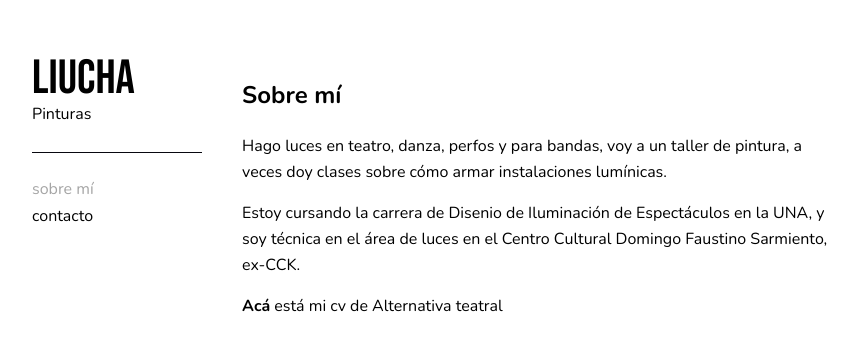
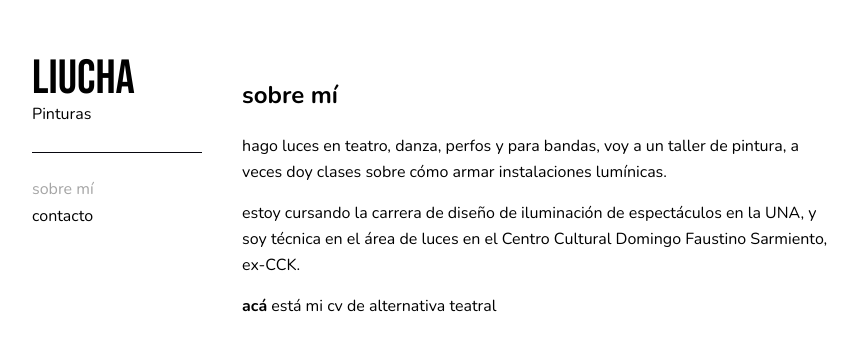
Before and after one commit to liliuuchacha/liliuuchacha.github.io, a Jekyll site: the page built from sobre-mi.md, in a window 1280 px wide. Shown: the top 351 px of the page, without its empty margins (107-965 px from the left). Built offline with Jekyll 4.4.1, drawn with Linux system fonts in a browser that asks for light colours.

Commit message:
Fix formatting and capitalization in sobre-mi.md
Updated text to lowercase and corrected formatting.

```diff
--- a/sobre-mi.md
+++ b/sobre-mi.md
@@ -3,7 +3,7 @@ layout: default
 title: Sobre mí
 permalink: /sobre-mi/
 ---
-## Sobre mí
+## sobre mí
 <div class="about" markdown="1">
 
 {% comment %}
@@ -11,10 +11,10 @@ CAMBIAR: escribí acá tu bio. Abajo hay un ejemplo de lista de muestras;
 copiá el formato o borralo. Este comentario no se ve en el sitio.
 {% endcomment %}
 
-Hago luces en teatro, danza, perfos y para bandas, voy a un taller de pintura, a veces doy clases sobre cómo armar instalaciones lumínicas.
+hago luces en teatro, danza, perfos y para bandas, voy a un taller de pintura, a veces doy clases sobre cómo armar instalaciones lumínicas.
 
-Estoy cursando la carrera de Disenio de Iluminación de Espectáculos en la UNA, y soy técnica en el área de luces en el Centro Cultural Domingo Faustino Sarmiento, ex-CCK.
+estoy cursando la carrera de diseño de iluminación de espectáculos en la UNA, y soy técnica en el área de luces en el Centro Cultural Domingo Faustino Sarmiento, ex-CCK.
 
-**[Acá](https://www.alternativateatral.com/persona316524)** está mi cv de Alternativa teatral
+**[acá](https://www.alternativateatral.com/persona316524)** está mi cv de alternativa teatral
 
 </div>
```
